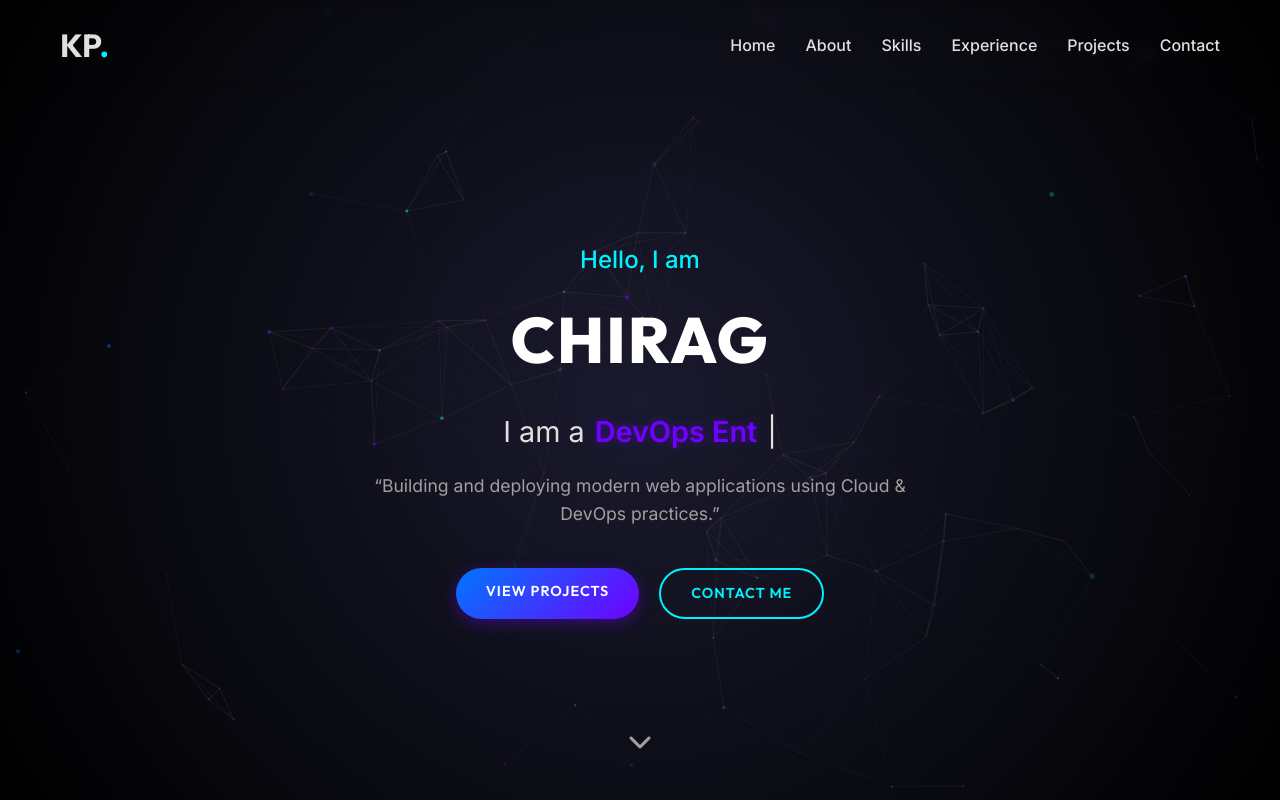
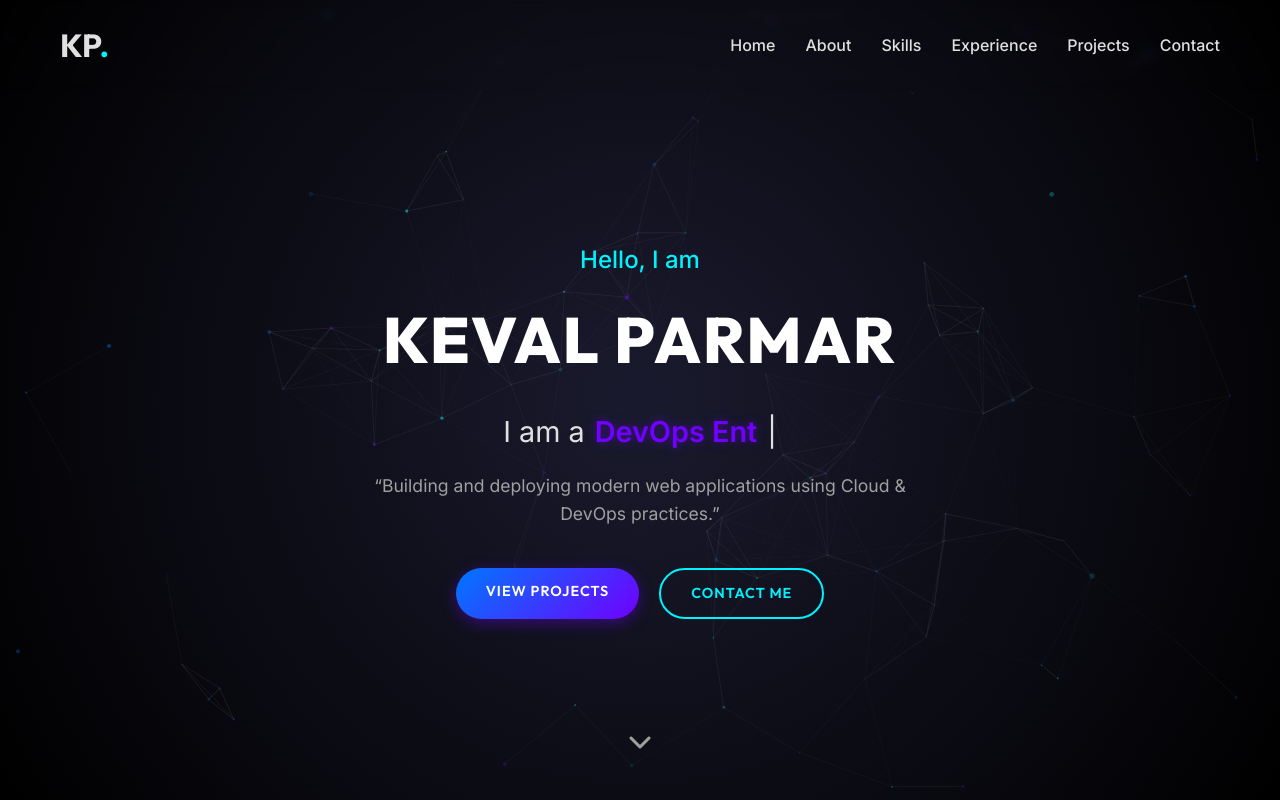
Before and after one commit to Keval0224/portfolio, a website: page public/index.html in a window 1280 px wide. Shown: the top 800 px of the page. Drawn offline with nearby package versions, Linux system fonts and the light colour scheme; animation ran at ten frames a second.

Commit message:
Auto deploy via AutoFlow

```diff
--- a/public/index.html
+++ b/public/index.html
@@ -56,7 +56,7 @@
         <div class="container hero-container">
             <div class="hero-content" data-aos="fade-up">
                 <h3>Hello, I am</h3>
-                <h1 class="glitch" data-text="Keval Parmar">chirag</h1>
+                <h1 class="glitch" data-text="Keval Parmar">keval parmar</h1>
                 <div class="typing-container">
                     <span class="role-static">I am a </span>
                     <span class="role-dynamic"></span>
```
